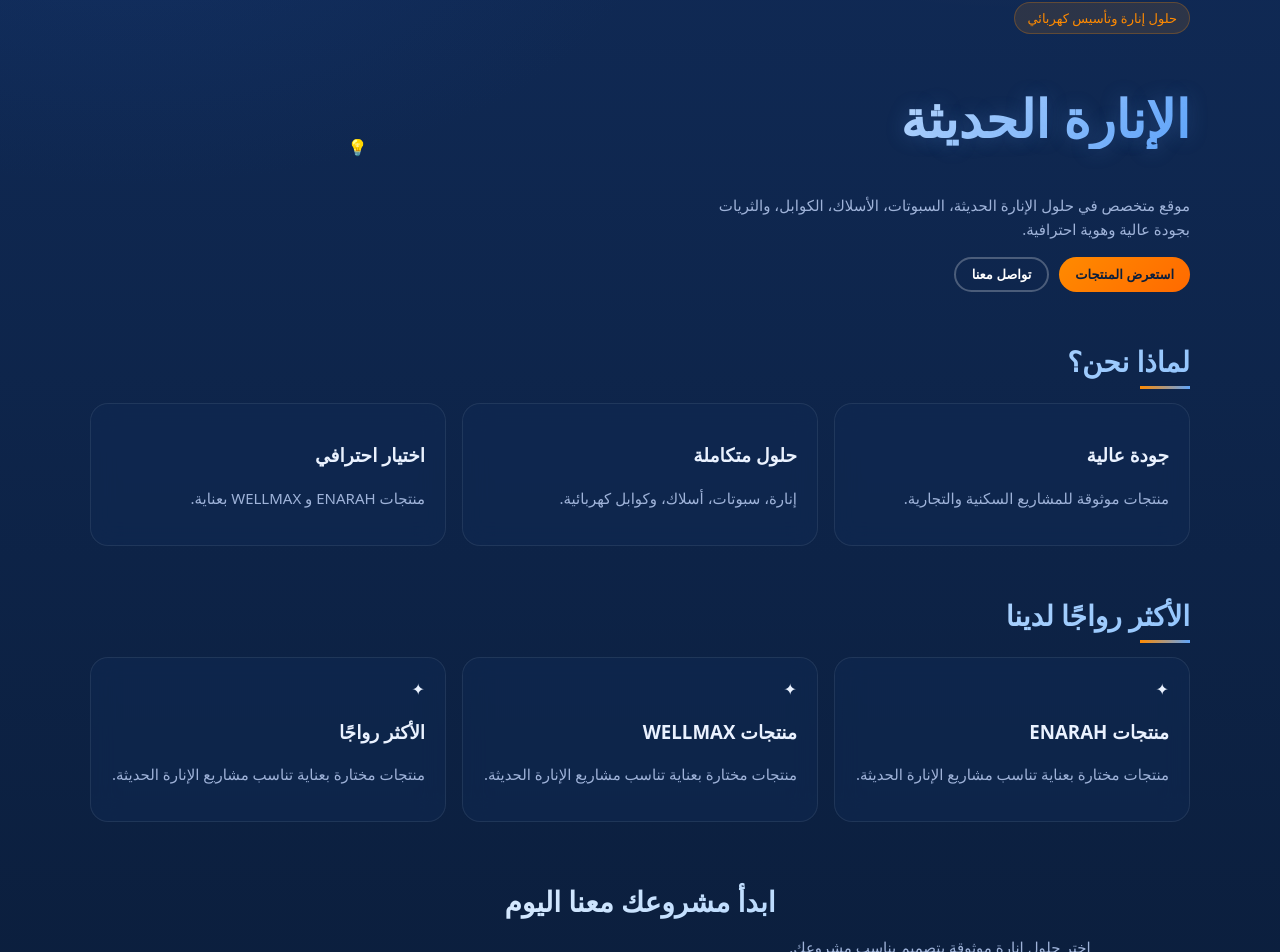
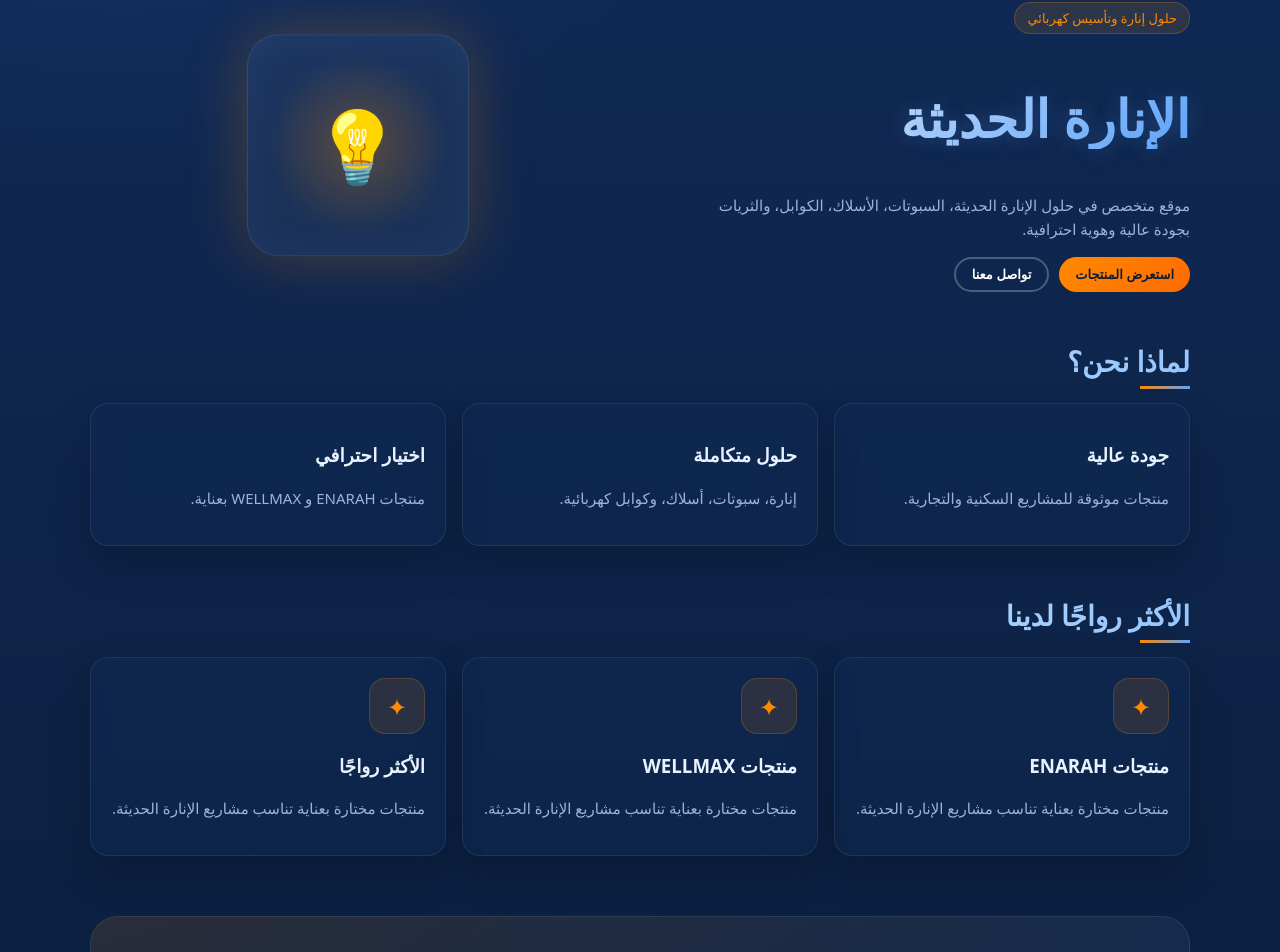
Before and after one commit to nonynony28-netizen/Menarah, a React (Vite) app: page / in a window 1280 px wide. Shown: the part 114-1066 px from the top of the page. Built offline with nearby package versions, Linux system fonts and the light colour scheme.

Commit message:
Add luxury-light class with animations and styles

```diff
--- a/src/index.css
+++ b/src/index.css
@@ -263,3 +263,55 @@ button.outline{
     order:-1;
   }
 }
+.luxury-light {
+  width: 220px;
+  height: 220px;
+  border-radius: 32px;
+  display: flex;
+  align-items: center;
+  justify-content: center;
+  font-size: 72px;
+  background:
+    radial-gradient(circle, rgba(255,138,0,.28), transparent 58%),
+    rgba(255,255,255,.05);
+  border: 1px solid rgba(255,255,255,.1);
+  box-shadow:
+    0 0 60px rgba(255,138,0,.25),
+    inset 0 0 40px rgba(96,165,250,.08);
+  animation: floatLight 3s ease-in-out infinite;
+}
+
+@keyframes floatLight {
+  0%, 100% {
+    transform: translateY(0);
+  }
+  50% {
+    transform: translateY(-12px);
+  }
+}
+
+.product-placeholder {
+  width: 54px;
+  height: 54px;
+  border-radius: 16px;
+  display: flex;
+  align-items: center;
+  justify-content: center;
+  margin-bottom: 14px;
+  color: var(--accent);
+  background: rgba(255,138,0,.12);
+  border: 1px solid rgba(255,138,0,.22);
+  font-size: 24px;
+}
+
+.card {
+  box-shadow: 0 18px 40px rgba(0,0,0,.22);
+}
+
+.cta {
+  padding: 45px 20px;
+  border-radius: 28px;
+  background:
+    linear-gradient(135deg, rgba(255,138,0,.12), rgba(96,165,250,.08));
+  border: 1px solid rgba(255,255,255,.08);
+}
```
